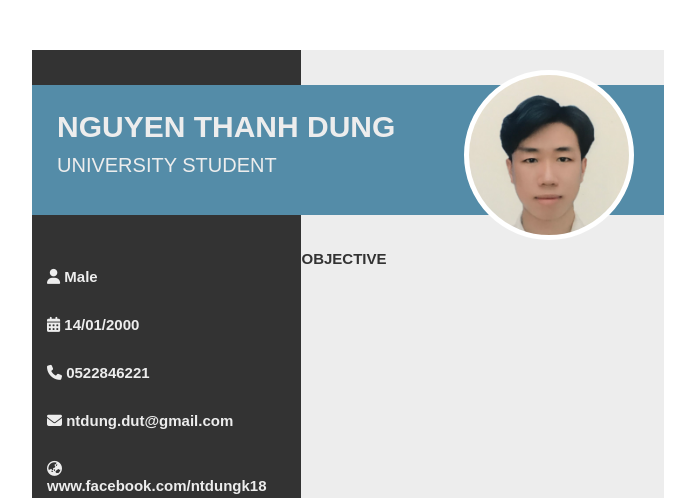
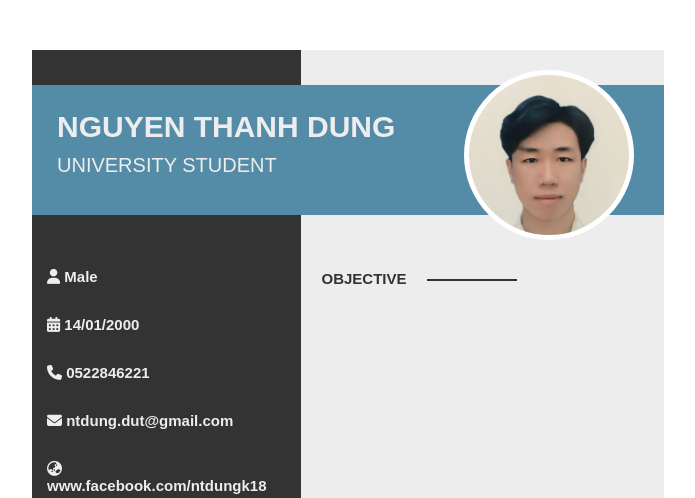
Before and after one commit to NTDung1401/CV-HTML-CSS, a PHP site: page / in a window 1280 px wide. Shown: the top 498 px of the page, without its empty margins (292-987 px from the left). Run offline with PHP 8.4, Linux system fonts and the light colour scheme; some libraries are stand-ins or nearby versions.

Commit message:
second commit

```diff
--- a/style.css
+++ b/style.css
@@ -121,14 +121,19 @@
 
 .right-block-content {
     margin: 200px 20px 20px 0px;
+    padding: 20px 20px;
     color: #333333;
     font-size: 15px;
     font-weight: 700;
 }
 
 .right-block-title::after {
+    content: '';
+    width: 30%;
     height: 2px;
-    width: 100%;
-    background-color: #333333;
-    margin-left: 15px;
+    background-color: #333;
+    margin-left: 20px;
+    display: inline-block;
+    margin-bottom: 1px;
+    vertical-align: middle;
 }
```
